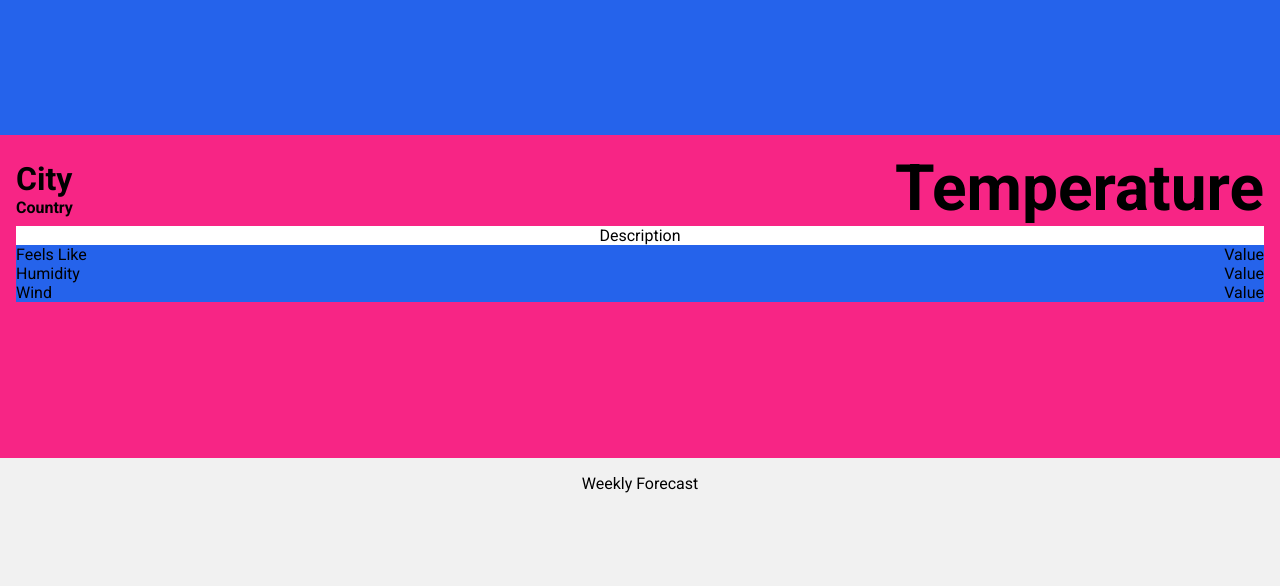
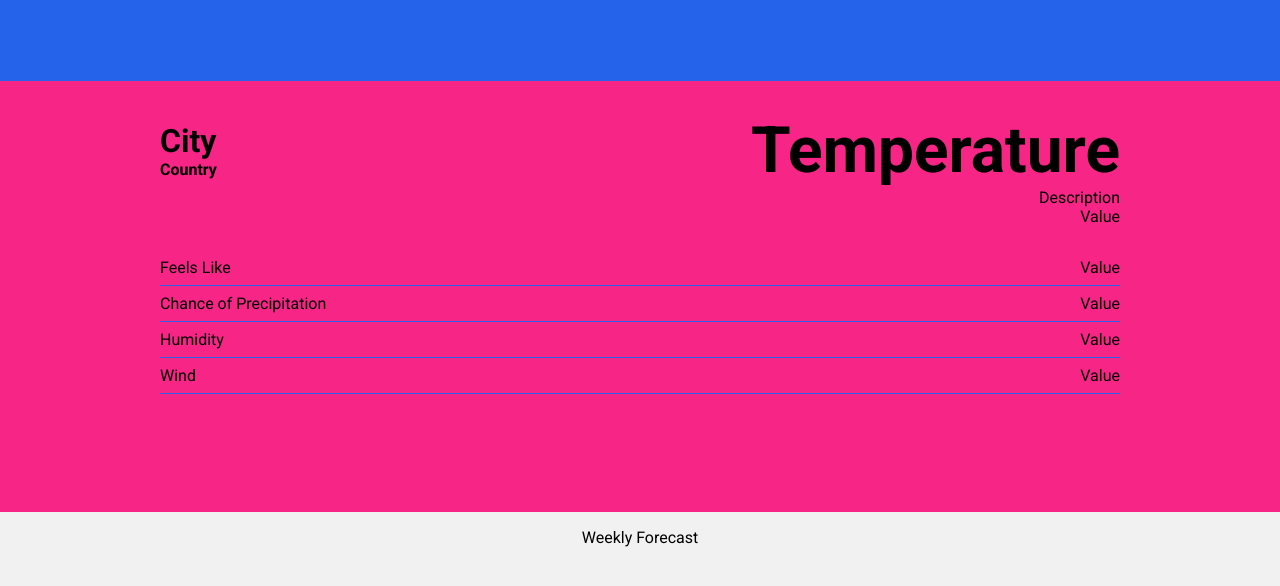
Before and after one commit to janpetallo/odin-weather-app, a website built with webpack: page src/index.html in a window 1280 px wide. Shown: the part 150-736 px from the top of the page. Built offline with nearby package versions, Linux system fonts and the light colour scheme; no server answers; files whose address does not match are found by name.

Commit message:
Structured current conditions section

```diff
--- a/src/index.html
+++ b/src/index.html
@@ -37,12 +37,23 @@
           <div id="currentConditions_temperature">Temperature</div>
         </div>
 
+        <div id="highLowContainer">
+          <div id="currentConditions_description">Description</div>
+          <div id="highLowValue">Value</div>
+
+        </div>
+
+
         <div id="current_more_info">
-          <div id="currentConditions_description">Description</div>
 
           <div id="feelsLikeContainer">
             <div id="feelsLikeLabel">Feels Like</div>
             <div id="feelsLikeValue">Value</div>
+          </div>
+
+          <div id="precipitationContainer">
+            <div id="precipitationLabel">Chance of Precipitation</div>
+            <div id="precipitationValue">Value</div>
           </div>
 
           <div id="humidityContainer">
--- a/src/modules/current.js
+++ b/src/modules/current.js
@@ -1,8 +1,10 @@
 const cityElement = document.querySelector('#currentConditions_city');
 const countryElement = document.querySelector('#currentConditions_country');
 const temperatureElement = document.querySelector('#currentConditions_temperature');
+const highLowElement = document.querySelector('#highLowValue');
 const descriptionElement = document.querySelector('#currentConditions_description');
 const feelsLikeElement = document.querySelector('#feelsLikeValue');
+const precipitationElement = document.querySelector('#precipitationValue');
 const humidityElement = document.querySelector('#humidityValue');
 const windElement = document.querySelector('#windValue');
 
@@ -11,6 +13,9 @@ function displayCurrentConditions(data) {
     const [city, stateProvince, country] = data.resolvedAddress.split(',');
     const currentTemp = currentConditions.temp;
     const feelsLike = currentConditions.feelslike;
+    const precipitation = currentConditions.precipprob;
+    const high = data.days[0].tempmax;
+    const low = data.days[0].tempmin;
     const conditions = currentConditions.conditions;
     const humidity = currentConditions.humidity;
     const wind = currentConditions.windspeed;
@@ -18,8 +23,10 @@ function displayCurrentConditions(data) {
     cityElement.textContent = city;
     countryElement.textContent = country;
     temperatureElement.textContent = currentTemp;
+    highLowElement.textContent = `H: ${high} / L: ${low}`;
     descriptionElement.textContent = conditions;
     feelsLikeElement.textContent = feelsLike;
+    precipitationElement.textContent = `${precipitation}%`;
     humidityElement.textContent = humidity;
     windElement.textContent = wind;
 }
--- a/src/styles.css
+++ b/src/styles.css
@@ -34,7 +34,7 @@ body {
 
 #currentConditions {
   background-color: var(--secondary-color);
-  padding: 1rem;
+  padding: 2rem 10rem;
   text-align: center;
 }
 
@@ -120,6 +120,8 @@ body {
   justify-content: space-between;
   align-items: center;
 
+
+
   font-weight: 700;
 }
 
@@ -134,30 +136,46 @@ body {
 
 #currentConditions #current_important #currentConditions_city{
   font-size: 2rem;
+}
+
+#currentConditions #current_important #currentConditions_temperature {
+  font-size: 4rem;
+}
+
+#currentConditions #current_more_info {
+  display: flex;
+  flex-direction: column;
+  justify-content: center;
+
+  padding: 0;
+
+
+
+}
+
+#highLowContainer {
+  display: flex;
+  flex-direction: column;
+  justify-content: space-between;
+  align-items: flex-end;
+  margin-bottom: 1.5rem;
+
+}
+
+
+  #feelsLikeContainer, #precipitationContainer, #windContainer, #humidityContainer {
+  display: flex;
+  justify-content: space-between;
+
+  padding: 0.5rem 0;
+  border-bottom: #2563eb 1px solid;
 
 
 
 
 }
 
-#currentConditions #current_important #currentConditions_temperature {
-  font-size: 4rem;
+#feelsLikeLabel, #windLabel, #humidityLabel {
+
 
 }
-
-#currentConditions #current_more_info {
-  display: flex;
-  flex-direction: column;
-
-
-
-  background-color: white;
-}
-
-#feelsLikeContainer, #windContainer, #humidityContainer {
-  display: flex;
-  justify-content: space-between;
-  align-items: center;
-
-  background-color:#2563eb
-}
```
